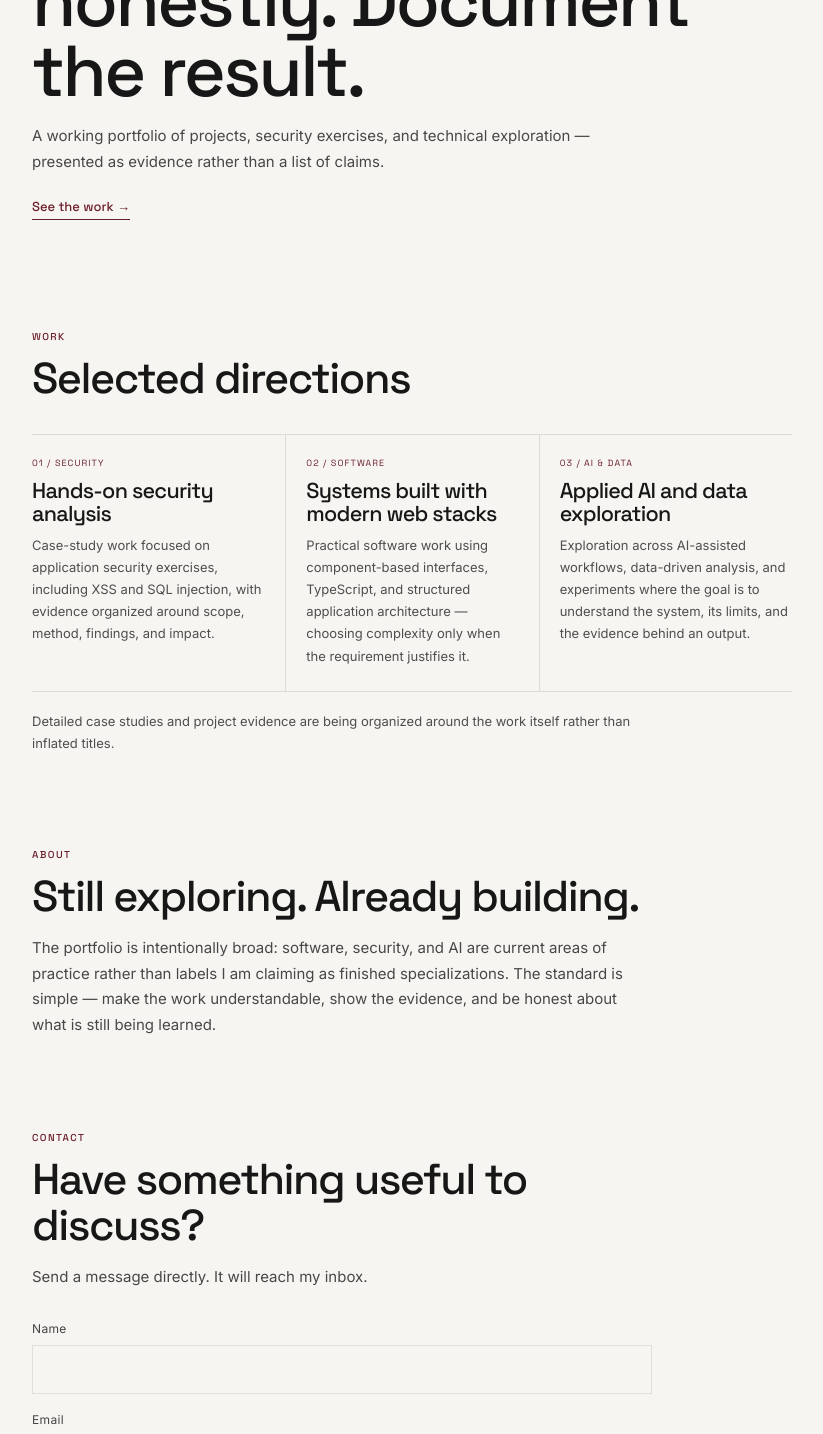
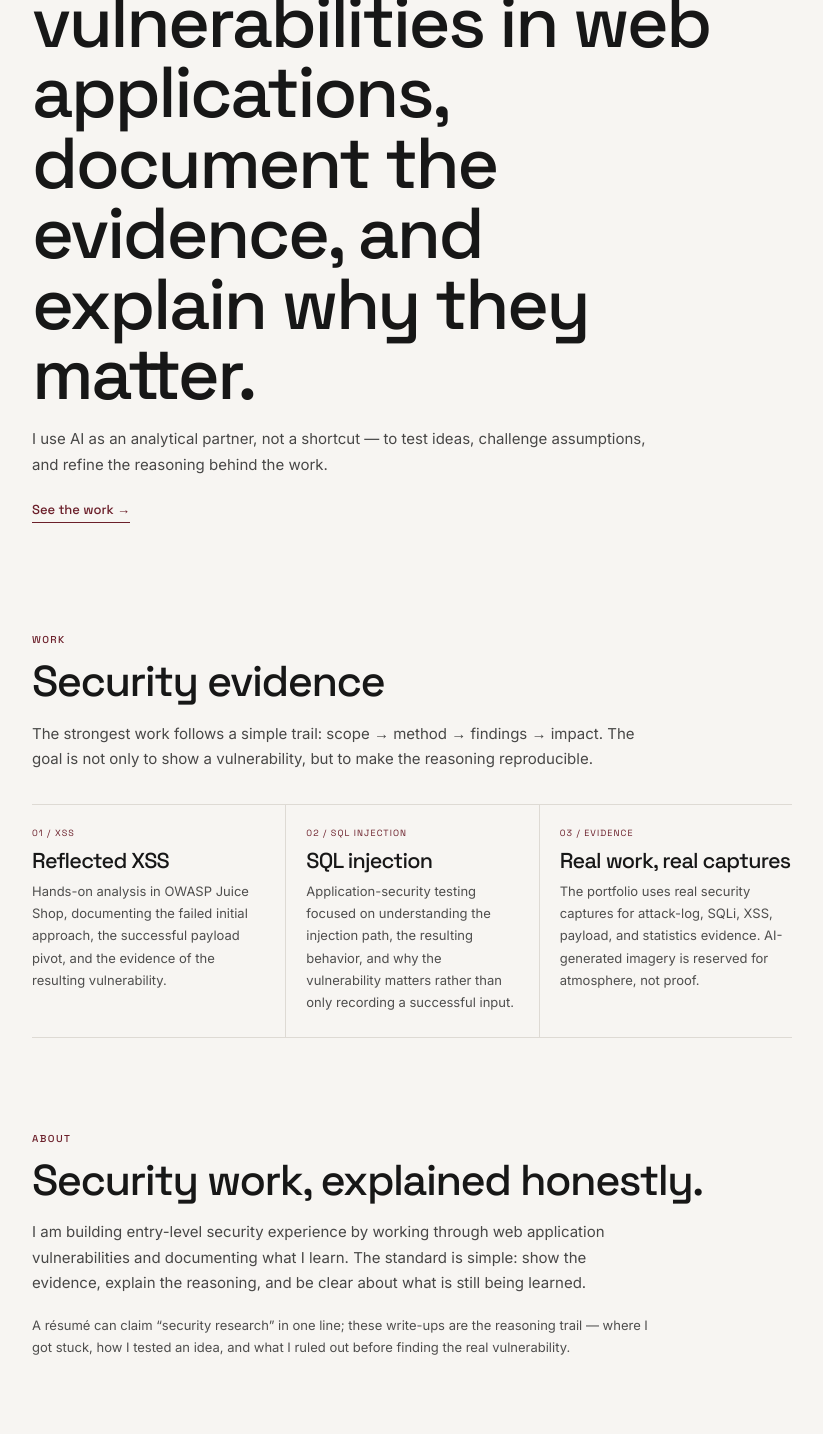
Before and after one commit to MuhammadAyyanHassan/Ayyan_Hassan_portfolio, a Next.js app: page / in a window 1280 px wide. Shown: the part 440-1874 px from the top of the page, without its empty margins (228-1051 px from the left). Built offline with nearby package versions, Linux system fonts and the light colour scheme.

Commit message:
Align portfolio with locked security proof and critique

```diff
--- a/app/page.tsx
+++ b/app/page.tsx
@@ -36,7 +36,7 @@ export default function Home() {
           <div className={`${spaceGrotesk.className} monogram`}>AH</div>
           <div className={`${spaceGrotesk.className} name`}>Muhammad Ayyan Hassan</div>
           <p className={`${inter.className} subtitle`}>
-            I build and investigate technical systems across software, security, and AI.
+            Entry-level security work focused on web application vulnerabilities, evidence, and reasoning.
           </p>
           <nav className={`${inter.className} links`} aria-label="Primary navigation">
             <a href="#work">Work</a><span>·</span>
@@ -49,53 +49,56 @@ export default function Home() {
         <div className="divider" />
 
         <section className="hero" aria-labelledby="hero-heading">
-          <div className={`${spaceGrotesk.className} eyebrow`}>TECHNICAL PORTFOLIO</div>
+          <div className={`${spaceGrotesk.className} eyebrow`}>SECURITY / WEB APPLICATIONS</div>
           <h1 id="hero-heading" className={spaceGrotesk.className}>
-            Build carefully. Test honestly. Document the result.
+            I find and exploit vulnerabilities in web applications, document the evidence, and explain why they matter.
           </h1>
           <p className={`${inter.className} intro`}>
-            A working portfolio of projects, security exercises, and technical exploration — presented as evidence rather than a list of claims.
+            I use AI as an analytical partner, not a shortcut — to test ideas, challenge assumptions, and refine the reasoning behind the work.
           </p>
           <a className="text-link" href="#work">See the work →</a>
         </section>
 
         <section id="work" className="section" aria-labelledby="work-heading">
           <div className={`${spaceGrotesk.className} eyebrow`}>WORK</div>
-          <h2 id="work-heading" className={spaceGrotesk.className}>Selected directions</h2>
+          <h2 id="work-heading" className={spaceGrotesk.className}>Security evidence</h2>
+          <p className={`${inter.className} intro`}>
+            The strongest work follows a simple trail: scope → method → findings → impact. The goal is not only to show a vulnerability, but to make the reasoning reproducible.
+          </p>
           <div className="work-grid">
             <article className="work-item">
-              <div className={`${spaceGrotesk.className} work-label`}>01 / SECURITY</div>
-              <h3 className={spaceGrotesk.className}>Hands-on security analysis</h3>
-              <p>Case-study work focused on application security exercises, including XSS and SQL injection, with evidence organized around scope, method, findings, and impact.</p>
+              <div className={`${spaceGrotesk.className} work-label`}>01 / XSS</div>
+              <h3 className={spaceGrotesk.className}>Reflected XSS</h3>
+              <p>Hands-on analysis in OWASP Juice Shop, documenting the failed initial approach, the successful payload pivot, and the evidence of the resulting vulnerability.</p>
             </article>
             <article className="work-item">
-              <div className={`${spaceGrotesk.className} work-label`}>02 / SOFTWARE</div>
-              <h3 className={spaceGrotesk.className}>Systems built with modern web stacks</h3>
-              <p>Practical software work using component-based interfaces, TypeScript, and structured application architecture — choosing complexity only when the requirement justifies it.</p>
+              <div className={`${spaceGrotesk.className} work-label`}>02 / SQL INJECTION</div>
+              <h3 className={spaceGrotesk.className}>SQL injection</h3>
+              <p>Application-security testing focused on understanding the injection path, the resulting behavior, and why the vulnerability matters rather than only recording a successful input.</p>
             </article>
             <article className="work-item">
-              <div className={`${spaceGrotesk.className} work-label`}>03 / AI & DATA</div>
-              <h3 className={spaceGrotesk.className}>Applied AI and data exploration</h3>
-              <p>Exploration across AI-assisted workflows, data-driven analysis, and experiments where the goal is to understand the system, its limits, and the evidence behind an output.</p>
+              <div className={`${spaceGrotesk.className} work-label`}>03 / EVIDENCE</div>
+              <h3 className={spaceGrotesk.className}>Real work, real captures</h3>
+              <p>The portfolio uses real security captures for attack-log, SQLi, XSS, payload, and statistics evidence. AI-generated imagery is reserved for atmosphere, not proof.</p>
             </article>
           </div>
-          <p className={`${inter.className} proof-note`}>
-            Detailed case studies and project evidence are being organized around the work itself rather than inflated titles.
-          </p>
         </section>
 
         <section id="about" className="section about-section" aria-labelledby="about-heading">
           <div className={`${spaceGrotesk.className} eyebrow`}>ABOUT</div>
-          <h2 id="about-heading" className={spaceGrotesk.className}>Still exploring. Already building.</h2>
+          <h2 id="about-heading" className={spaceGrotesk.className}>Security work, explained honestly.</h2>
           <p className={`${inter.className} intro`}>
-            The portfolio is intentionally broad: software, security, and AI are current areas of practice rather than labels I am claiming as finished specializations. The standard is simple — make the work understandable, show the evidence, and be honest about what is still being learned.
+            I am building entry-level security experience by working through web application vulnerabilities and documenting what I learn. The standard is simple: show the evidence, explain the reasoning, and be clear about what is still being learned.
+          </p>
+          <p className={`${inter.className} proof-note`}>
+            A résumé can claim “security research” in one line; these write-ups are the reasoning trail — where I got stuck, how I tested an idea, and what I ruled out before finding the real vulnerability.
           </p>
         </section>
 
         <section id="contact" className="section contact-section" aria-labelledby="contact-heading">
           <div className={`${spaceGrotesk.className} eyebrow`}>CONTACT</div>
-          <h2 id="contact-heading" className={spaceGrotesk.className}>Have something useful to discuss?</h2>
-          <p className={`${inter.className} intro`}>Send a message directly. It will reach my inbox.</p>
+          <h2 id="contact-heading" className={spaceGrotesk.className}>Interested in entry-level security work?</h2>
+          <p className={`${inter.className} intro`}>Email me about cybersecurity internship or entry-level opportunities.</p>
           <form className={inter.className} onSubmit={handleSubmit}>
             <label>Name<input name="name" value={form.name} onChange={(event) => setForm({ ...form, name: event.target.value })} required maxLength={100} autoComplete="name" /></label>
             <label>Email<input name="email" type="email" value={form.email} onChange={(event) => setForm({ ...form, email: event.target.value })} required maxLength={254} autoComplete="email" /></label>
```
